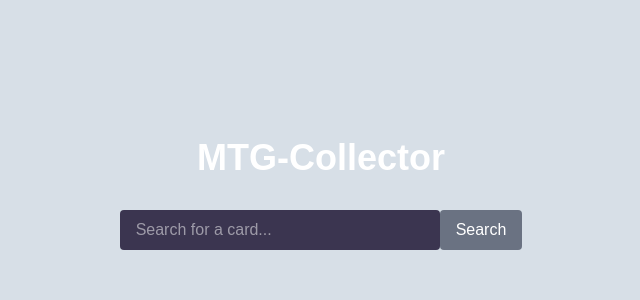
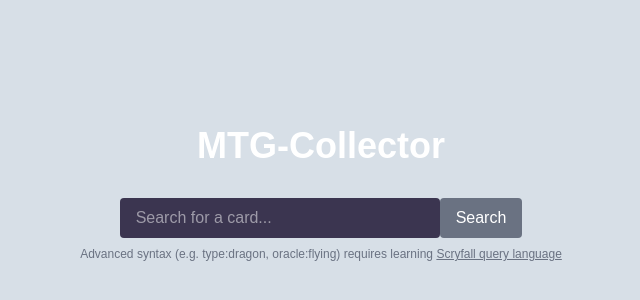
Before and after one commit to jason-saar/mtg-collection, a Next.js app: page / in a window 1280 px wide. Shown: the part 206-506 px from the top of the page, without its empty margins (319-959 px from the left). Built offline with nearby package versions, Linux system fonts and the light colour scheme.

Commit message:
fix: added syntax cost for IH2, fixed grid MFC display

```diff
--- a/app/components/CardItem.tsx
+++ b/app/components/CardItem.tsx
@@ -6,13 +6,13 @@ interface CardItemProps {
 }
 
 export default function CardItem({ card }: CardItemProps){
-
+    const imageUri = card.image_uris?.normal ?? card.card_faces?.[0]?.image_uris?.normal
 
     return (
         <Link href={`/cards/${card.id}`}>
-            {card.image_uris?.normal && (
+            {imageUri && (
                 <img
-                    src={card.image_uris.normal}
+                    src={imageUri}
                     alt={card.name}
                     style={{ borderRadius: "4.75% / 3.5%" }}
                     className="transition-transform duration-150 hover:scale-105 hover:shadow-lg cursor-pointer"
--- a/app/page.tsx
+++ b/app/page.tsx
@@ -30,6 +30,12 @@ export default function Home() {
           Search
         </button>
       </form>
+      <p className="mt-2 text-xs text-gray-500">
+        Advanced syntax (e.g. type:dragon, oracle:flying) requires learning{" "}
+        <a href="https://scryfall.com/docs/syntax" target="_blank" className="underline decoration-solid hover:text-blue-300">
+          Scryfall query language
+        </a>
+      </p>
     </main>
   )
 }
```
